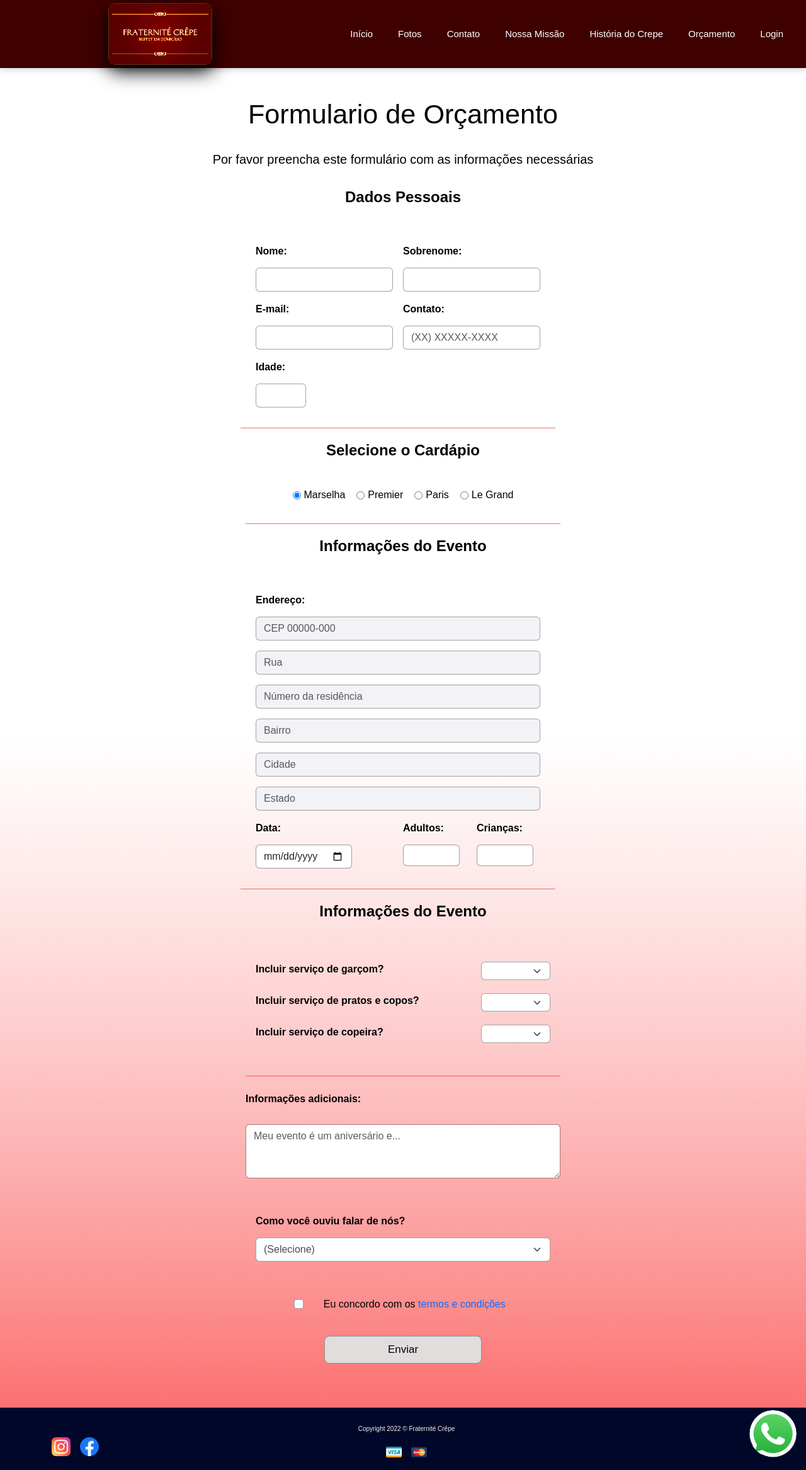
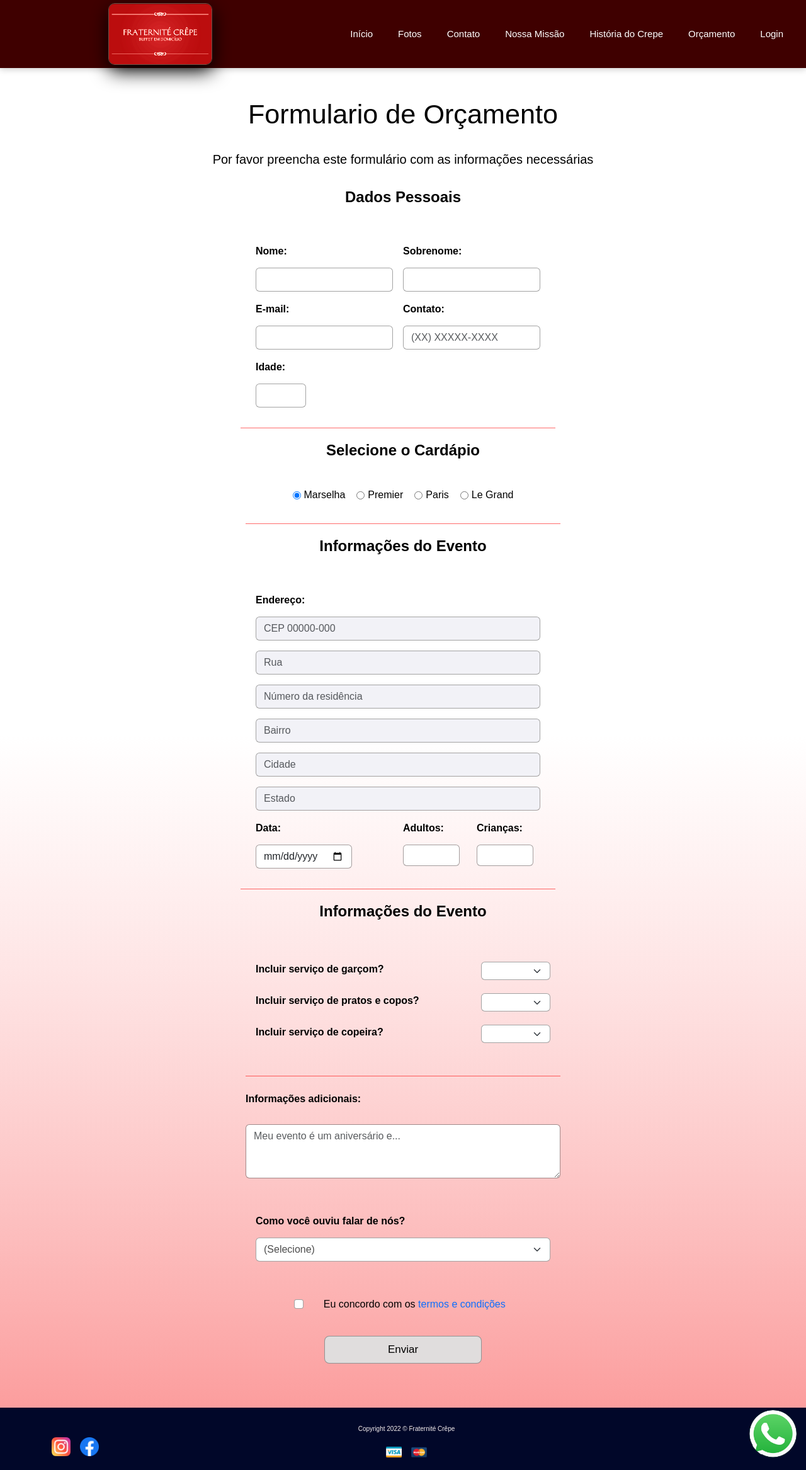
Before and after one commit to Bortolans/fratSite, a PHP site: page /form.html in a window 1280 px wide. Shown: the whole page at 63% size. Run offline with PHP 8.4, Linux system fonts and the light colour scheme.

Commit message:
style: adjust layout color

```diff
--- a/css/mainMenu.css
+++ b/css/mainMenu.css
@@ -27,7 +27,7 @@ html, body {
     180deg,
     #ffffff,
     #ffffff,
-    #f9080868
+    #f9555568
   );
 }
 
@@ -51,7 +51,7 @@ header .navbar {
   width: 100%;
   margin: 0;
   padding: 0;
-  background-color: #3f0000 !important;
+  background-color: #3f0000;
   box-shadow: 0 2px 10px rgba(0,0,0,0.2);
   font-family: 'Nunito', sans-serif;
 }
@@ -69,11 +69,11 @@ header .navbar {
 
   filter:
   invert(15%)
-  sepia(60%)
+  sepia(30%)
   saturate(80%)
-  hue-rotate(15deg)
-  brightness(95%)
-  contrast(355%) !important;
+  hue-rotate(0deg)
+  brightness(110%)
+  contrast(200%);
 }
 
 /* Links */
```
